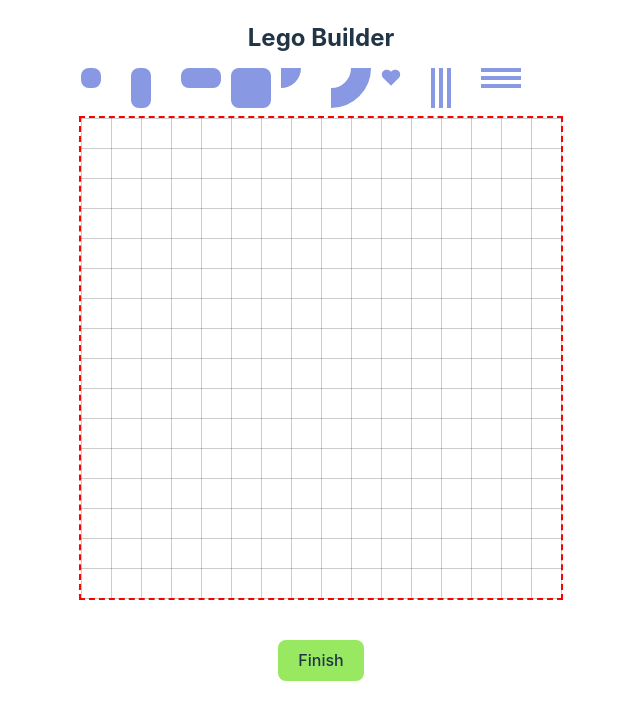
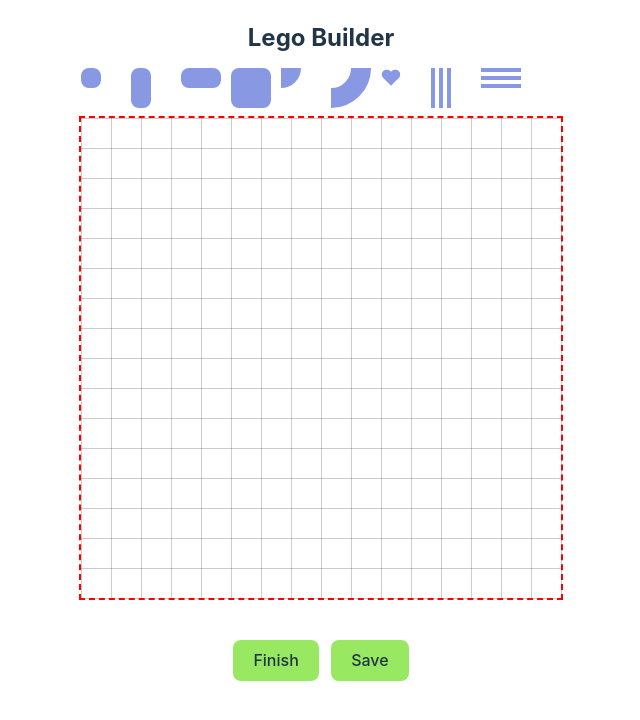
Before and after one commit to SkylerW99/my-brickpress, a React (Vite) app: page / in a window 1280 px wide. Shown: the top 720 px of the page, without its empty margins (319-959 px from the left). Built offline with nearby package versions, Linux system fonts and the light colour scheme.

Commit message:
add save to Firestore

```diff
--- a/src/components/App.jsx
+++ b/src/components/App.jsx
@@ -3,6 +3,7 @@ import "../styles/index.css"
 import ClickDrag from './clickDrag'
 import Shapes from './shapes'
 import Print from './print'
+import SaveButton from './SaveButton'
 
 function App() {
 
@@ -20,7 +21,10 @@ function App() {
         cellSize={cellSize}
         setCellSize={setCellSize}
       />
-      <Print placedShapes={placedShapes} cellSize={cellSize} />
+      <div style={{ display: 'flex', gap: '12px', alignItems: 'center' }}>
+        <Print placedShapes={placedShapes} cellSize={cellSize} />
+        <SaveButton placedShapes={placedShapes} cellSize={cellSize} />
+      </div>
     </div>
   )
 }
--- /dev/null
+++ b/src/components/SaveButton.jsx
@@ -0,0 +1,50 @@
+import React, { useState } from 'react';
+import { db } from '../firebase';
+import { collection, addDoc, serverTimestamp } from 'firebase/firestore';
+
+function SaveButton({ placedShapes, cellSize }) {
+  const [saving, setSaving] = useState(false);
+  const [saveMessage, setSaveMessage] = useState('');
+
+  const handleSave = async () => {
+    if (placedShapes.length === 0) {
+      setSaveMessage('Nothing to save!');
+      setTimeout(() => setSaveMessage(''), 2000);
+      return;
+    }
+
+    setSaving(true);
+    setSaveMessage('');
+    try {
+      const docRef = await addDoc(collection(db, 'drawings'), {
+        placedShapes,
+        cellSize,
+        createdAt: serverTimestamp(),
+        name: `Drawing ${new Date().toLocaleDateString()}`,
+      });
+      setSaveMessage(`Saved! (ID: ${docRef.id})`);
+      setTimeout(() => setSaveMessage(''), 3000);
+      console.log(saveMessage);
+    } catch (error) {
+      console.error('Error saving:', error);
+      setSaveMessage('Failed to save. Try again.');
+      setTimeout(() => setSaveMessage(''), 3000);
+    }
+    setSaving(false);
+  };
+
+  return (
+    <>
+      <button className="button" onClick={handleSave} disabled={saving}>
+        {saving ? 'Saving...' : 'Save'}
+      </button>
+      {saveMessage && (
+        <p style={{ color: saveMessage.includes('Failed') ? '#ff6b6b' : '#69db7c', margin: '8px 0' }}>
+          {saveMessage}
+        </p>
+      )}
+    </>
+  );
+}
+
+export default SaveButton;
```
